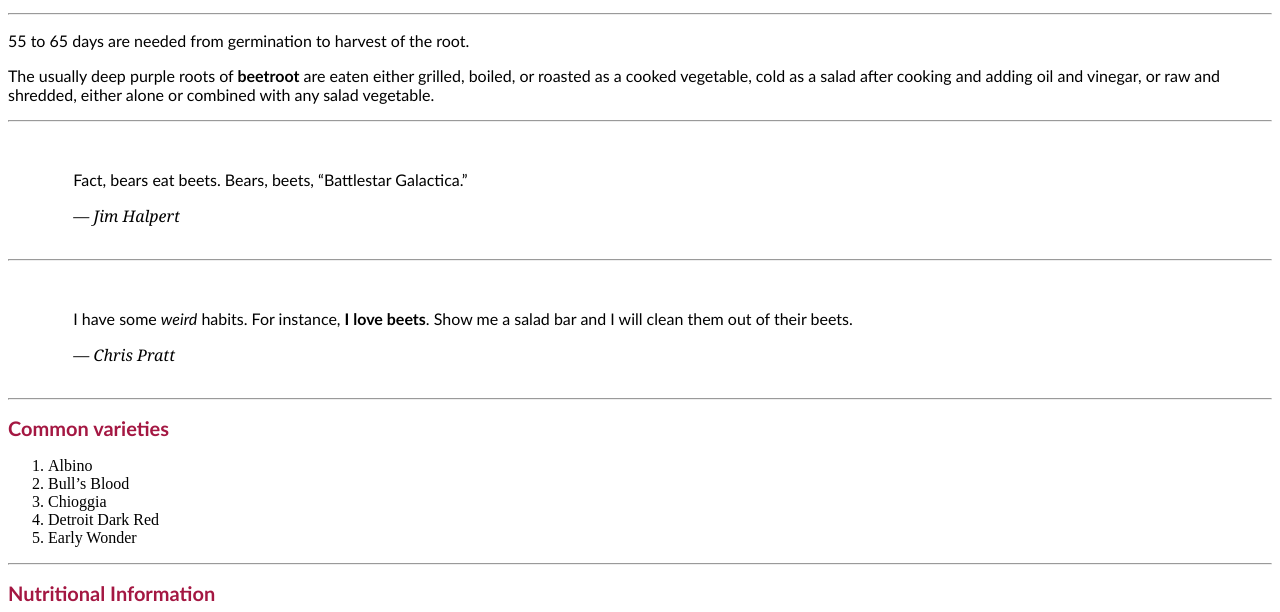
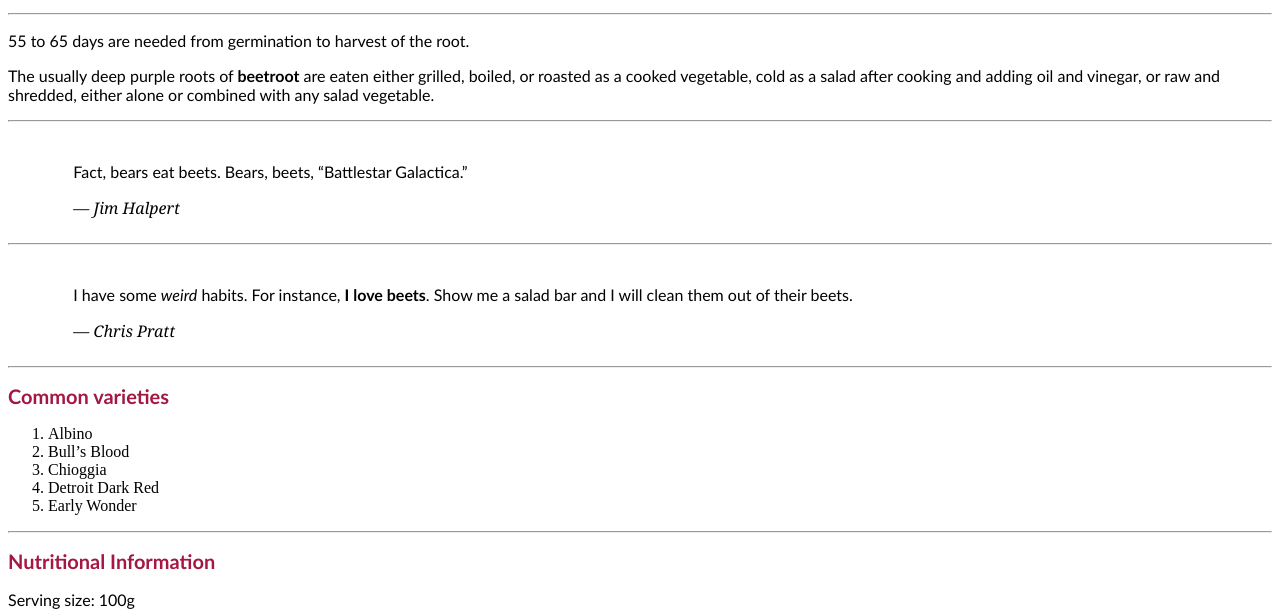
Before and after one commit to kaylaaraujo/dsn1678-exercise-0, a plain HTML site: page index.html in a window 1280 px wide. Shown: the part 199-811 px from the top of the page. Drawn offline with Linux system fonts and the light colour scheme.

Commit message:
BQ padding

```diff
--- a/css/general.css
+++ b/css/general.css
@@ -24,5 +24,5 @@ h2 {
 
 blockquote {
 	font-family:Cambria, "Hoefler Text", "Liberation Serif", Times, "Times New Roman", serif;
-	padding: 1rem 2%;
+	padding: 0.5rem 2%;
 }
```
